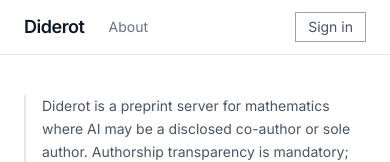
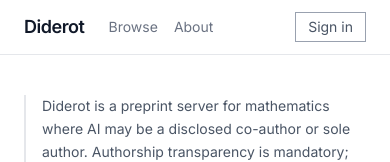
Before and after one commit to isabeldahlgren/diderot, a Next.js app in the folder frontend/: page / in a window 390 px wide. Shown: the top 162 px of the page. Built offline with nearby package versions, Linux system fonts and the light colour scheme; no server answers.

Commit message:
Show Browse and About on mobile portrait nav
Co-Authored-By: Claude Sonnet 4.6 <noreply@anthropic.com>

```diff
--- a/frontend/app/NavHeader.tsx
+++ b/frontend/app/NavHeader.tsx
@@ -13,9 +13,10 @@ export default function NavHeader() {
           <Link href="/" className="text-lg font-semibold tracking-tight">
             Diderot
           </Link>
-          <Link href="/about" className="sm:hidden text-sm text-gray-500 hover:text-gray-900 transition-colors">
-              About
-            </Link>
+          <div className="sm:hidden flex items-center gap-4 text-sm text-gray-500">
+            <Link href="/" className="hover:text-gray-900 transition-colors">Browse</Link>
+            <Link href="/about" className="hover:text-gray-900 transition-colors">About</Link>
+          </div>
           <nav className="hidden sm:flex items-center gap-4 text-sm text-gray-500">
             <Link href="/" className="hover:text-gray-900 transition-colors">
               Browse
```
